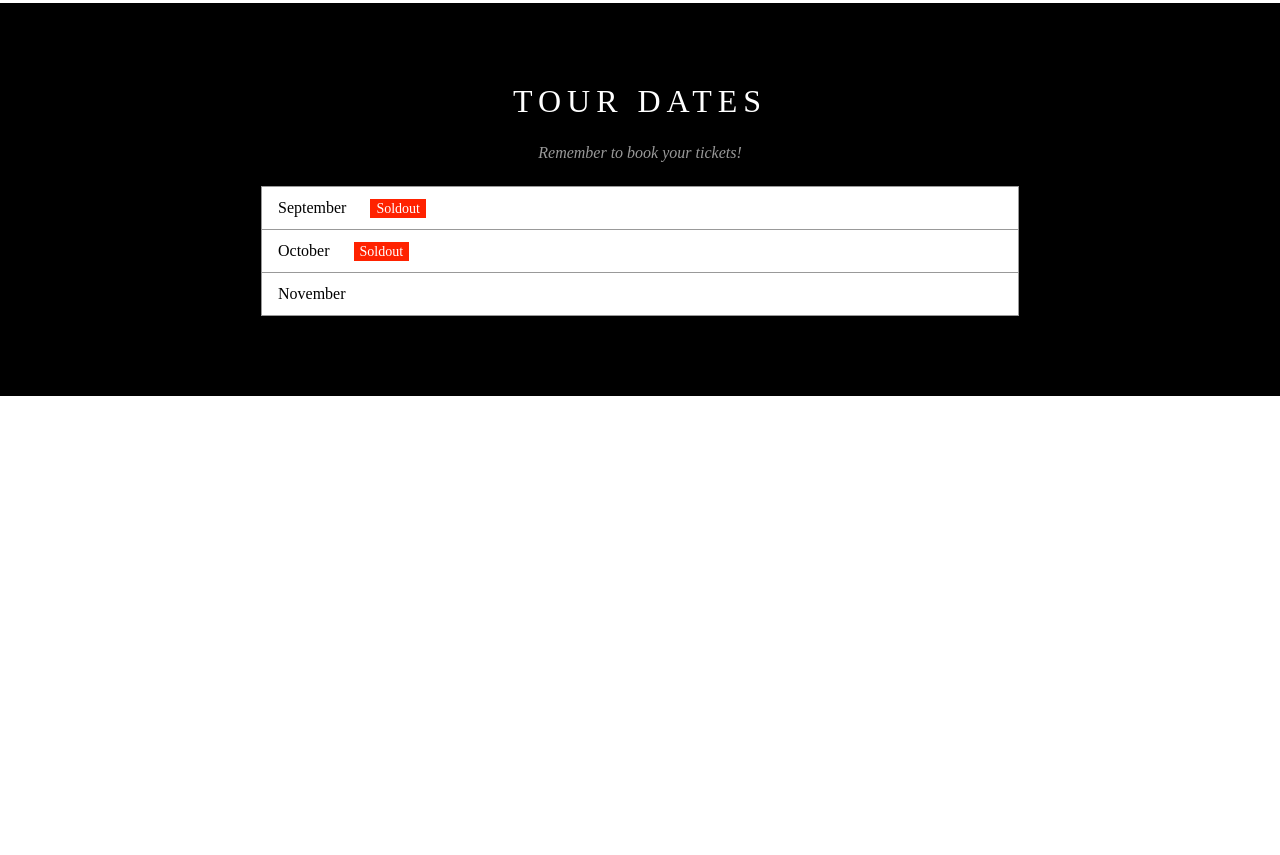
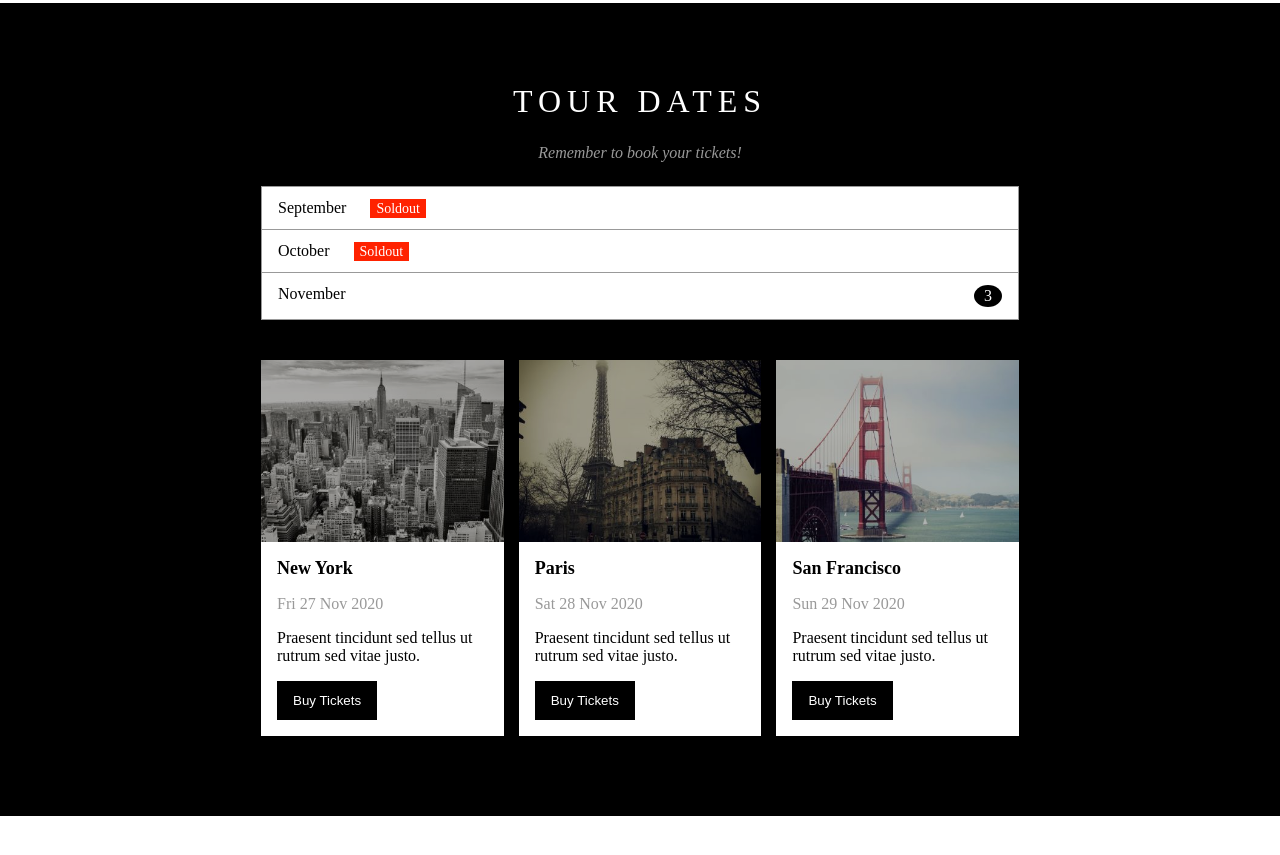
Before and after one commit to booldook/2020-kn-pb-04-band, a plain HTML site: page html/review.html in a window 1280 px wide. Shown: the part 1425-2280 px from the top of the page. Drawn offline with Linux system fonts and the light colour scheme.

Commit message:
복습완료

```diff
--- a/css/review.css
+++ b/css/review.css
@@ -40,3 +40,17 @@ img {vertical-align: bottom;}
 .tour-wrap .list {padding: 12px 16px;}
 .tour-wrap .list:not(:last-child) {border-bottom: 1px solid #999;}
 .tour-wrap .soldout {background-color: #f20; color: #fff; padding: 2px 6px; font-size: 14px; margin-left: 20px;}
+.tour-wrap .count {float: right; background-color: black; color: #fff; padding: 2px 10px; border-radius: 50%;}
+.cities {margin-top: 40px;}
+.city {float: left; width: 32%;}
+.city:nth-child(2) {margin: 0 2%;}
+/* .city-photo:hover {opacity: 0.6;} */
+.city-photo {overflow: hidden;}
+.city-photo:hover > img {transform: scale(1.1); opacity: 1;}
+.city-photo > img {transition: all 0.5s; opacity: 0.7;}
+.city-contents {background-color: #fff; padding: 16px;}
+.city-name {font-size: 18px; margin-bottom: 16px;}
+.tour-date {font-size: 16px; color: #999; font-weight: normal; margin-bottom: 16px;}
+.tour-desc {margin-bottom: 16px;}
+.bt-ticket {border: none; color: #fff; background-color: black; padding: 12px 16px;}
+.bt-ticket:hover {background-color: #ccc; color: #000;}
--- a/html/review.html
+++ b/html/review.html
@@ -17,11 +17,11 @@
 			<div class="navi pointer">TOUR</div>
 			<div class="navi pointer">CONTACT</div>
 			<div class="navi pointer">MORE</div>
-		</div>
+		</div><!-- .navi-wrap -->
 		<div class="search-wrap">
 			<span class="fa fa-search pointer"></span>
 		</div>
-	</div>
+	</div><!-- .header -->
 	<div class="main-wrap">
 		<img src="../img/la.jpg" alt="la공연" class="img">
 	</div>
@@ -50,12 +50,12 @@
 					<img src="../img/bandmember.jpg" alt="밴드사진" class="img">
 				</div>
 			</div>
-		</div>
-	</div>
+		</div><!-- .band-members -->
+	</div><!-- .band-wrap -->
 	<div class="tour-wrap">
 		<div class="wrapper">
-			<div class="page-title">TOUR DATES</div>
-			<div class="page-slogan">Remember to book your tickets!</div>
+			<h2 class="page-title">TOUR DATES</h2>
+			<h3 class="page-slogan">Remember to book your tickets!</h3>
 			<div class="lists">
 				<div class="list">
 					September <span class="soldout">Soldout</span>
@@ -63,12 +63,53 @@
 				<div class="list">
 					October <span class="soldout">Soldout</span>
 				</div>
-				<div class="list">
-					November
+				<div class="list clear">
+					November <span class="count">3</span>
 				</div>
-			</div>
-		</div>
-	</div>
+			</div><!-- .lists -->
+			<div class="cities clear">
+				<div class="city">
+					<div class="city-photo">
+						<img src="../img/newyork.jpg" alt="뉴욕" class="img">
+					</div>
+					<div class="city-contents">
+						<h4 class="city-name">New York</h4>
+						<h5 class="tour-date">Fri 27 Nov 2020</h5>
+						<p class="tour-desc">Praesent tincidunt sed tellus ut rutrum sed vitae justo.</p>
+						<div class="bts">
+							<button class="bt-ticket pointer">Buy Tickets</button>
+						</div>
+					</div>
+				</div><!-- .city -->
+				<div class="city">
+					<div class="city-photo">
+						<img src="../img/paris.jpg" alt="파리" class="img">
+					</div>
+					<div class="city-contents">
+						<h4 class="city-name">Paris</h4>
+						<h5 class="tour-date">Sat 28 Nov 2020</h5>
+						<p class="tour-desc">Praesent tincidunt sed tellus ut rutrum sed vitae justo.</p>
+						<div class="bts">
+							<button class="bt-ticket pointer">Buy Tickets</button>
+						</div>
+					</div>
+				</div><!-- .city -->
+				<div class="city">
+					<div class="city-photo">
+						<img src="../img/sanfran.jpg" alt="샌프란시스코" class="img">
+					</div>
+					<div class="city-contents">
+						<h4 class="city-name">San Francisco</h4>
+						<h5 class="tour-date">Sun 29 Nov 2020</h5>
+						<p class="tour-desc">Praesent tincidunt sed tellus ut rutrum sed vitae justo.</p>
+						<div class="bts">
+							<button class="bt-ticket pointer">Buy Tickets</button>
+						</div>
+					</div>
+				</div><!-- .city -->
+			</div><!-- .cities -->
+		</div><!-- .wrapper -->
+	</div><!-- .tour-wrap -->
 </body>
 
 </html>
```
